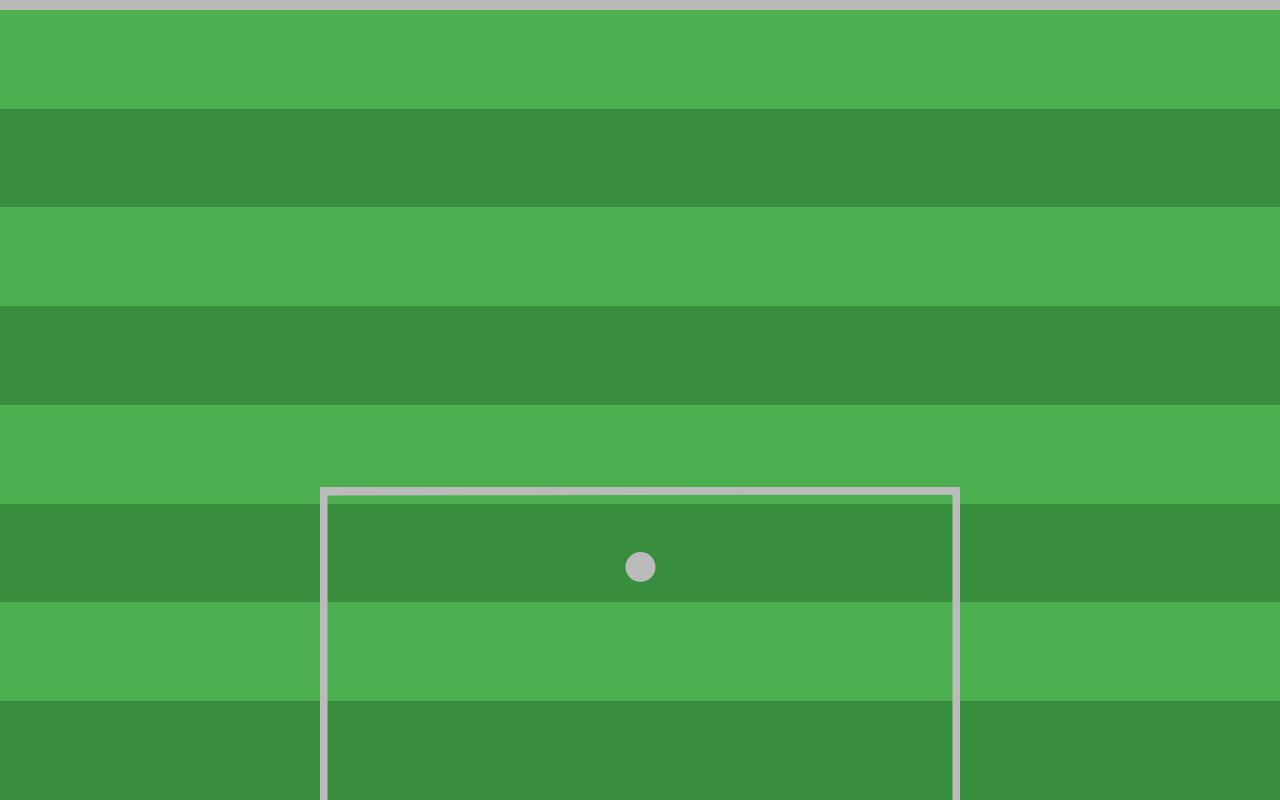
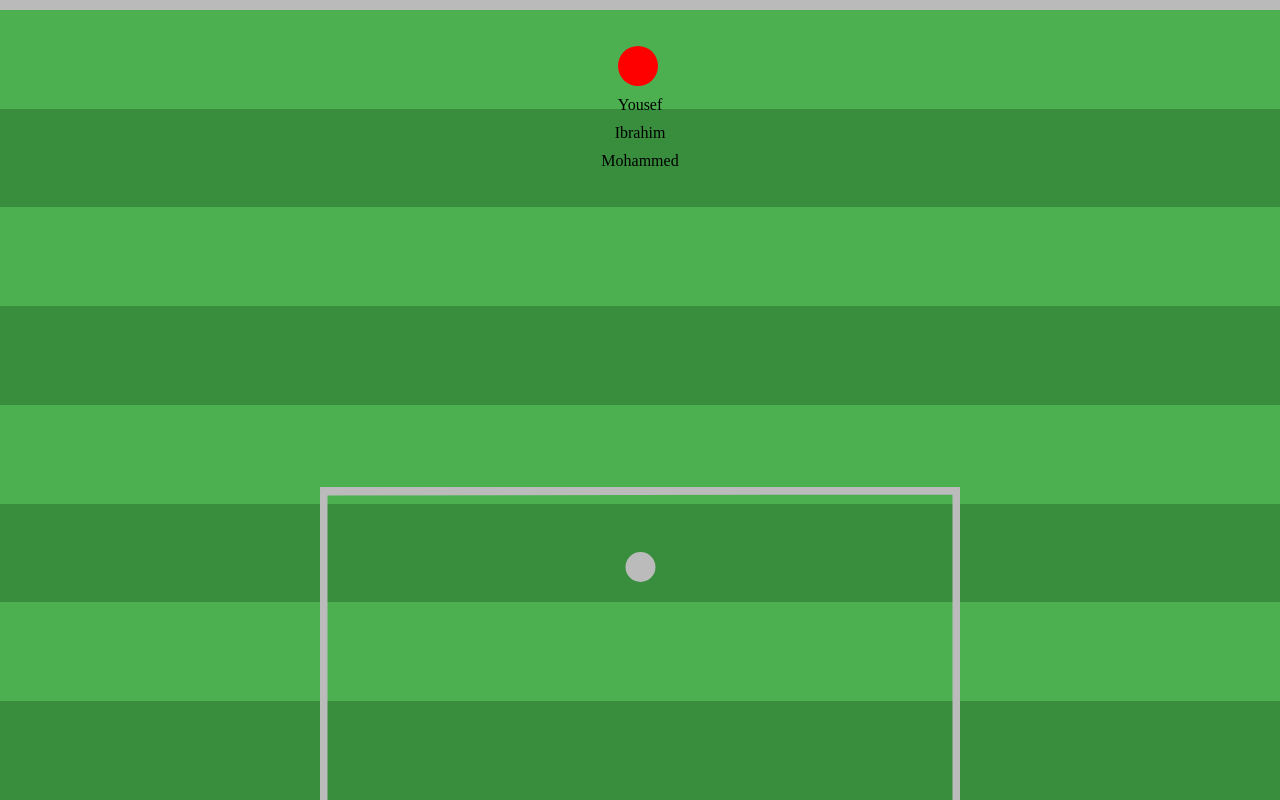
Before and after one commit to a00ae/footbool_team, a plain HTML site: page index.html in a window 1280 px wide. Drawn offline with Linux system fonts and the light colour scheme.

Commit message:
Create a player card

```diff
--- a/index.html
+++ b/index.html
@@ -20,7 +20,7 @@
     </svg>
 
     <div class="team">
-        <div class="attacks">
+        <div id="attacks" class="attacks">
 
         </div>
         <div class="middle"></div>
--- a/main.js
+++ b/main.js
@@ -1,6 +1,8 @@
 const container = document.getElementById("container");
 
-
+// attacks
+const attacks = ["Yousef", "Ibrahim", "Mohammed"];
+//
 
 for(let i = 0; i < 8; i++ ) {
    const child = document.createElement("div");
@@ -15,3 +17,71 @@ for(let i = 0; i < 8; i++ ) {
    }
 
 }
+
+
+for(let j = 0; j < attacks.length; j++)
+{
+    const playerContainer = document.createElement("div")
+    const pleyer = document.createElement("div");
+    const pleyerName = document.createElement("span");
+
+
+    pleyer.id = `player-${attacks[j]}`;
+    pleyer.classList.add(`player-${attacks[j]}`);
+    playerContainer.appendChild(pleyer);
+    playerContainer.appendChild(pleyerName)
+    playerContainer.style.display = "flex";
+    playerContainer.style.flexDirection ="column";
+    playerContainer.style.gap = "10px";
+    document.getElementById("attacks").appendChild(playerContainer);
+
+    pleyerName.innerText = attacks[j];
+
+
+
+}
+
+
+
+
+
+
+
+
+
+
+
+
+
+
+
+
+
+
+
+
+// // ^ Yousef + 10;
+// const yousef = document.createElement("div");
+// const yousefName = document.createElement("span");
+// yousef.id = "yousef";
+// yousef.classList.add("yousef");
+// yousefName.id = "yousef-name";
+// yousefName.classList.add("yousef-name");
+
+// document.getElementById("attacks").appendChild(yousef);
+// document.getElementById("attacks").appendChild(yousefName);
+// yousefName.innerText= "Yousef"
+
+
+// // ^ Ibrahim
+
+// const yousef = document.createElement("div");
+// const yousefName = document.createElement("span");
+// yousef.id = "yousef";
+// yousef.classList.add("yousef");
+// yousefName.id = "yousef-name";
+// yousefName.classList.add("yousef-name");
+
+// document.getElementById("attacks").appendChild(yousef);
+// document.getElementById("attacks").appendChild(yousefName);
+// yousefName.innerText= "Yousef"
--- a/style.css
+++ b/style.css
@@ -55,4 +55,23 @@ body {
     top: 0;
     left: 0;
     background-color: transparent;
+
+    & .attacks {
+        position: absolute;
+        top: 0;
+        left: 50%;
+        width: 170px;
+        height: 170px;
+        transform: translateX(-50%);
+        display: flex;
+        flex-direction: column;
+        justify-content: end;
+        align-items: center;
+        .player-Yousef {
+            width: 40px;
+            height: 40px;
+            border-radius: 50%;
+            background: red;
+        }
+    }
 }
```
